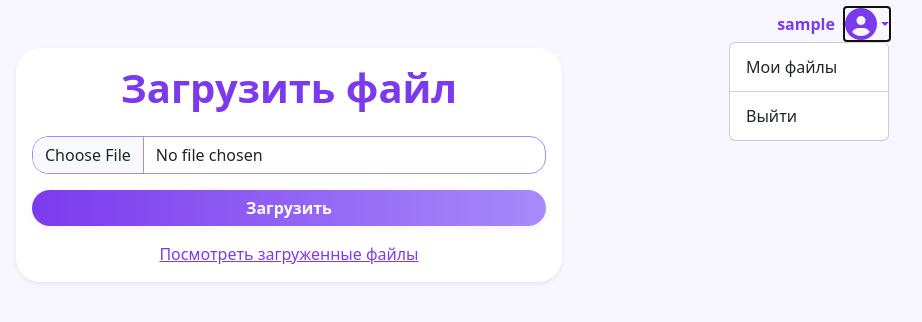
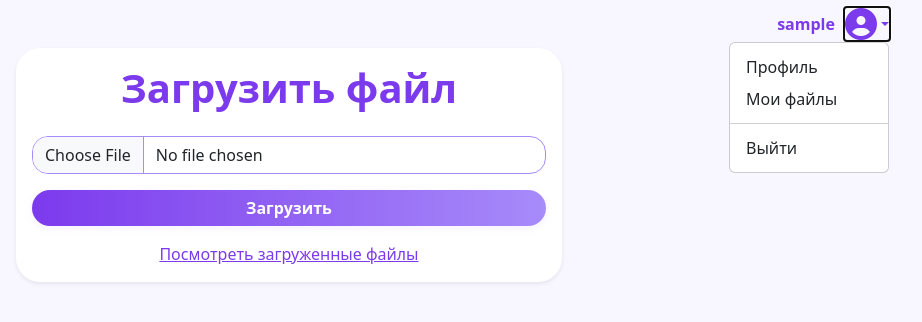
Before and after one commit to SKRIBLDAX/flask-file-uploader, a Flask app: page / in a window 1280 px wide, after a click that opens the changed part. Shown: the part 16-338 px from the top of the page, without its empty margins (351-1273 px from the left). Run offline with Flask 2, Linux system fonts and the light colour scheme; the visitor is signed in with stand-in values (Sample User, id 1).

Commit message:
Добавлен пункт 'Профиль' в user-menu

```diff
--- a/templates/files.html
+++ b/templates/files.html
@@ -82,6 +82,7 @@
             <i class="fa-solid fa-user-circle fa-2x" style="color:#7c3aed;"></i>
           </a>
           <ul class="dropdown-menu dropdown-menu-end" aria-labelledby="userDropdown">
+            <li><a class="dropdown-item" href="{{ url_for('profile') }}">Профиль</a></li>
             <li><a class="dropdown-item" href="{{ url_for('uploaded_files') }}">Мои файлы</a></li>
             <li><hr class="dropdown-divider"></li>
             <li><a class="dropdown-item" href="{{ url_for('logout') }}">Выйти</a></li>
--- a/templates/upload.html
+++ b/templates/upload.html
@@ -86,6 +86,7 @@
             <i class="fa-solid fa-user-circle fa-2x" style="color:#7c3aed;"></i>
           </a>
           <ul class="dropdown-menu dropdown-menu-end" aria-labelledby="userDropdown">
+            <li><a class="dropdown-item" href="{{ url_for('profile') }}">Профиль</a></li>
             <li><a class="dropdown-item" href="{{ url_for('uploaded_files') }}">Мои файлы</a></li>
             <li><hr class="dropdown-divider"></li>
             <li><a class="dropdown-item" href="{{ url_for('logout') }}">Выйти</a></li>
```
